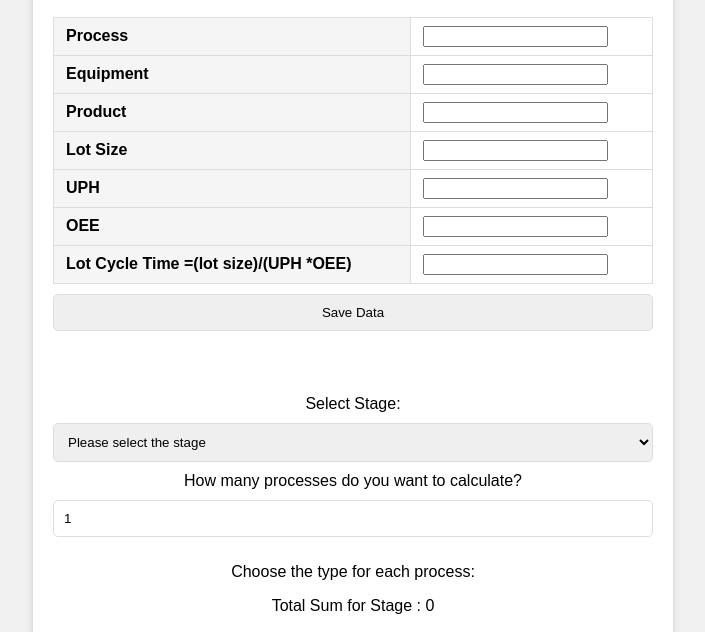
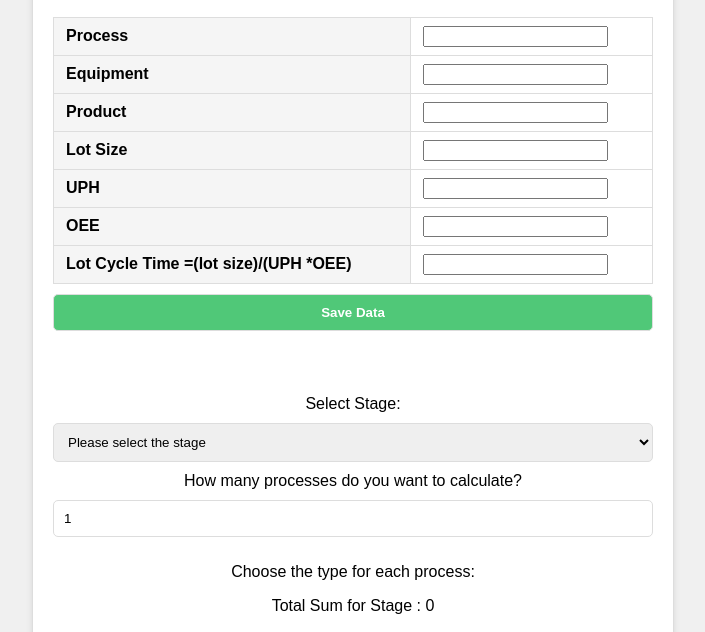
Before and after one commit to kaziashik/Most-Calculator, a plain HTML site: page testingbutton2.html in a window 1280 px wide. Shown: the part 126-758 px from the top of the page, without its empty margins (287-992 px from the left). Drawn offline with nearby package versions, Linux system fonts and the light colour scheme.

Commit message:
change save data color button

```diff
--- a/testingbutton2.html
+++ b/testingbutton2.html
@@ -104,6 +104,12 @@
             width: 50%;
         }
 
+        .button-container {
+            background-color: #50C878;
+            color: white;
+            font-weight: bolder;
+        }
+
         #resetButton {
             background-color: #ff6666;
             color: white;
@@ -166,9 +172,9 @@
                     <!-- Add more rows as needed -->
                 </table>
 
-                <div class="button-container">
-                    <button onclick="saveData()">Save Data</button>
-                </div>
+
+                    <button onclick="saveData()" class="button-container">Save Data</button>
+
             </div>
             <br>
             <br>
```
